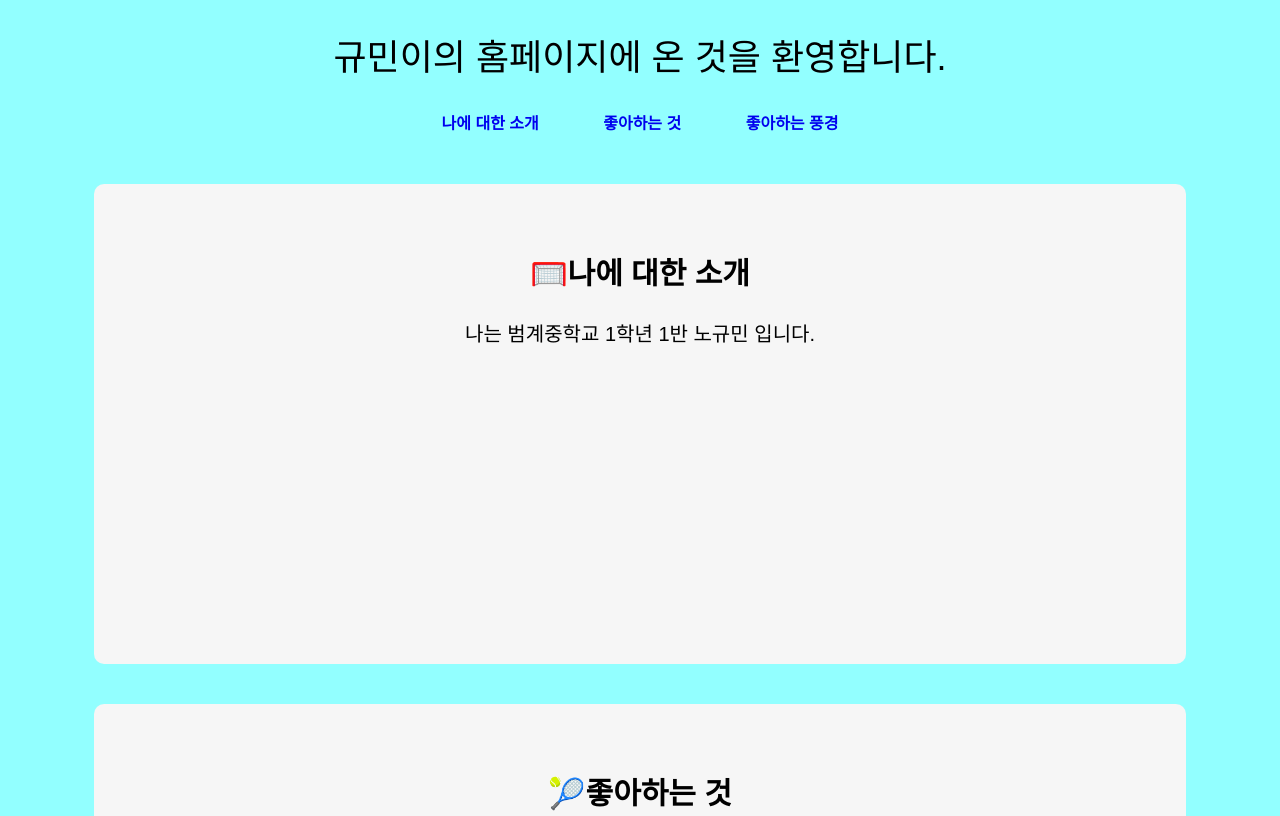
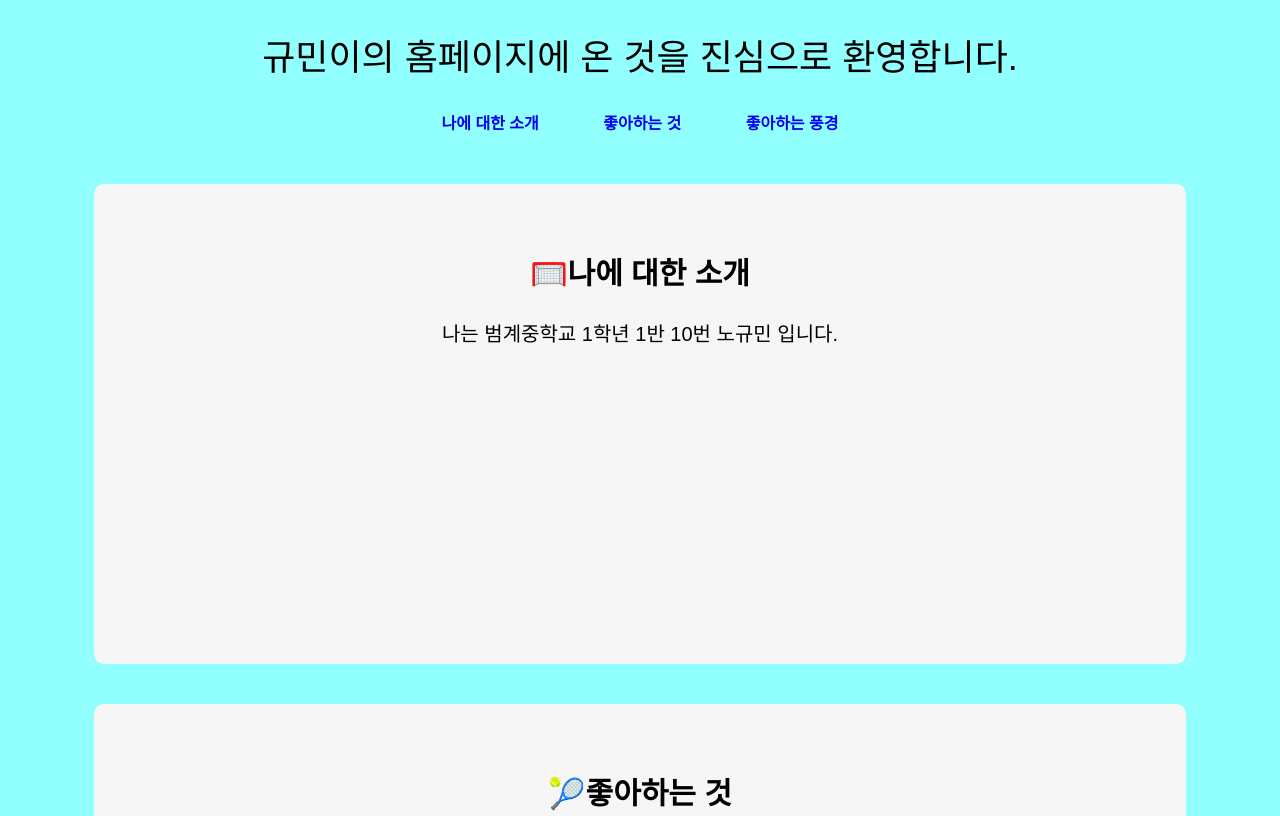
Before and after one commit to happyboy2012/nkm, a plain HTML site: page index.html in a window 1280 px wide. Shown: the top 816 px of the page. Drawn offline with Linux system fonts and the light colour scheme.

Commit message:
Update index.html

```diff
--- a/index.html
+++ b/index.html
@@ -71,7 +71,7 @@
   </head>
   <body>
     <header>
-    규민이의 홈페이지에 온 것을 환영합니다.
+    규민이의 홈페이지에 온 것을 진심으로 환영합니다.
     </header>
     <nav>
      <a href="#s1">나에 대한 소개</a>
@@ -81,7 +81,7 @@
 
     <section id = s1>
       <h2>🥅나에 대한 소개</h2>
-      <p>나는 범계중학교 1학년 1반 노규민 입니다.</p>
+      <p>나는 범계중학교 1학년 1반 10번 노규민 입니다.</p>
     </section>
 
     <section id = s2>
```
